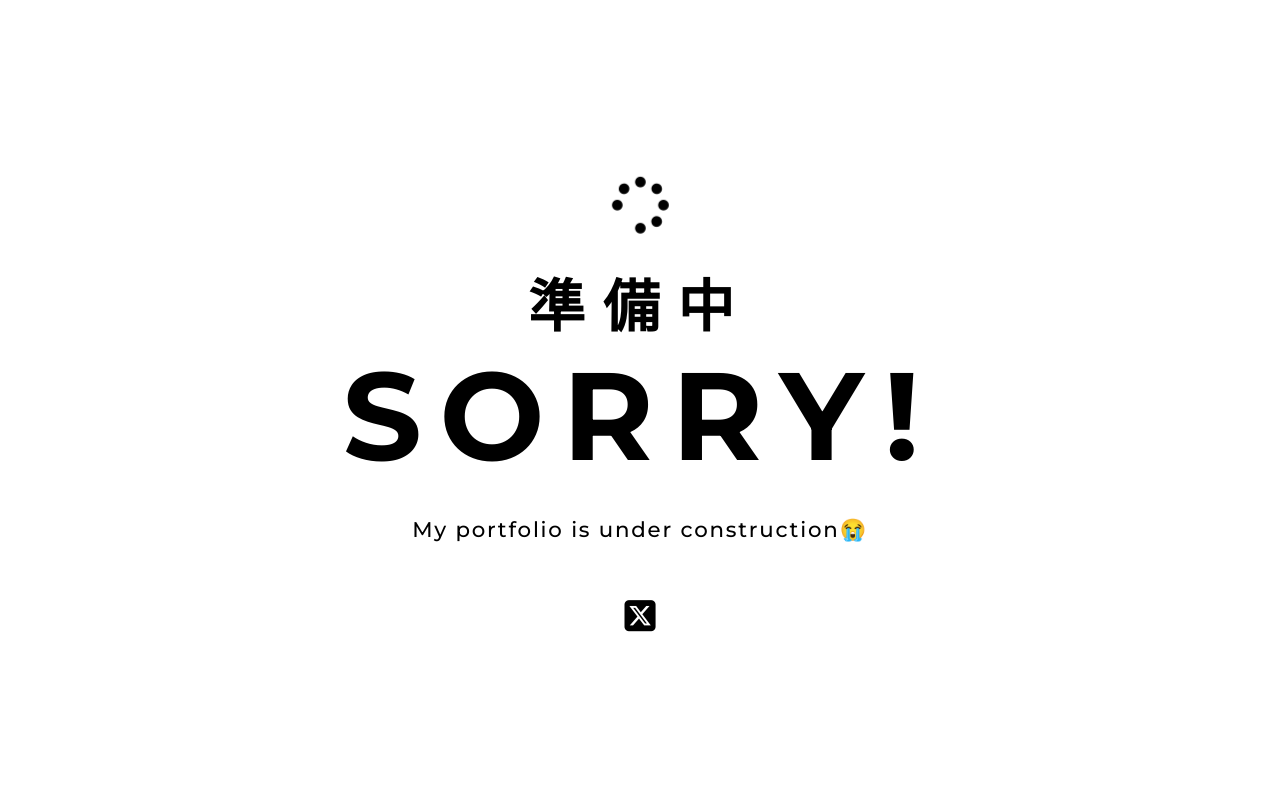
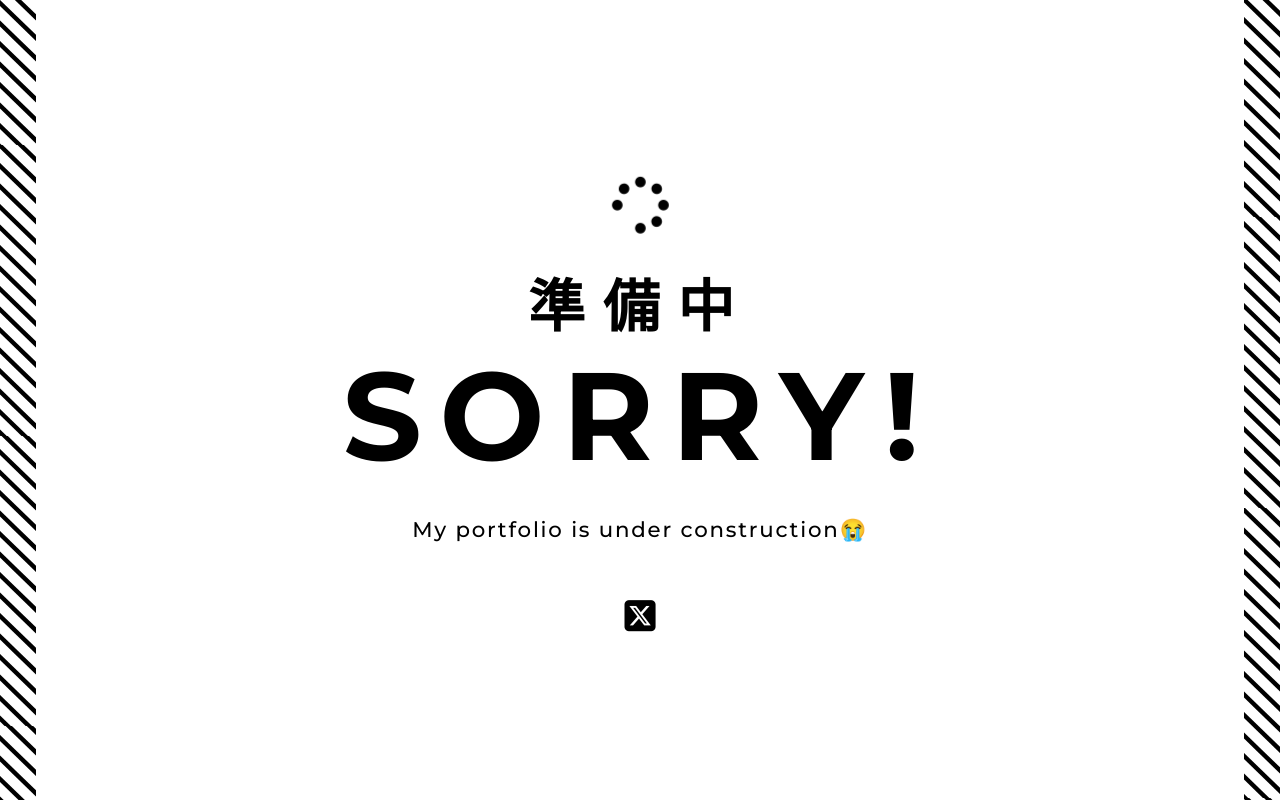
Before and after one commit to eli-000/portfolio, a plain HTML site: page index.html in a window 1280 px wide. Drawn offline with Linux system fonts and the light colour scheme; the site is published under a folder, as on GitHub Pages, so addresses that start at the root find nothing.

Commit message:
ファイルパスの修正

```diff
--- a/assets/scss/base.scss
+++ b/assets/scss/base.scss
@@ -158,7 +158,7 @@ a:hover {
 		left: 0;
 		width: 4rem;
 		height: 200%;
-		background-image: url('/assets/img/frame.svg');
+		background-image: url('../img/frame.svg');
 		background-size: 100% auto;
 		background-repeat: repeat-y;
 
```
Also changed, not shown: assets/css/base.css, 1 other file.
